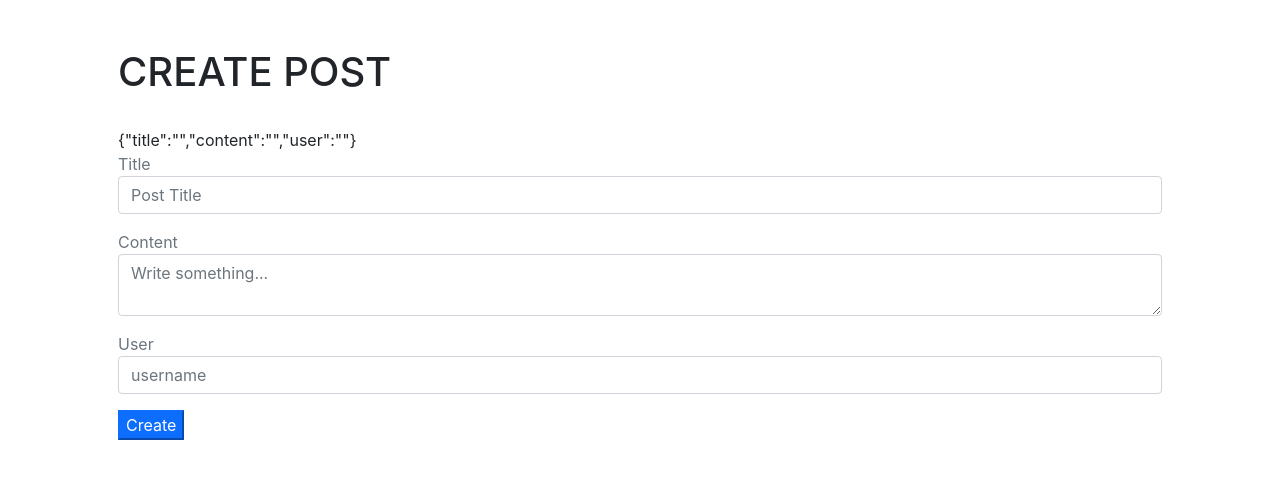
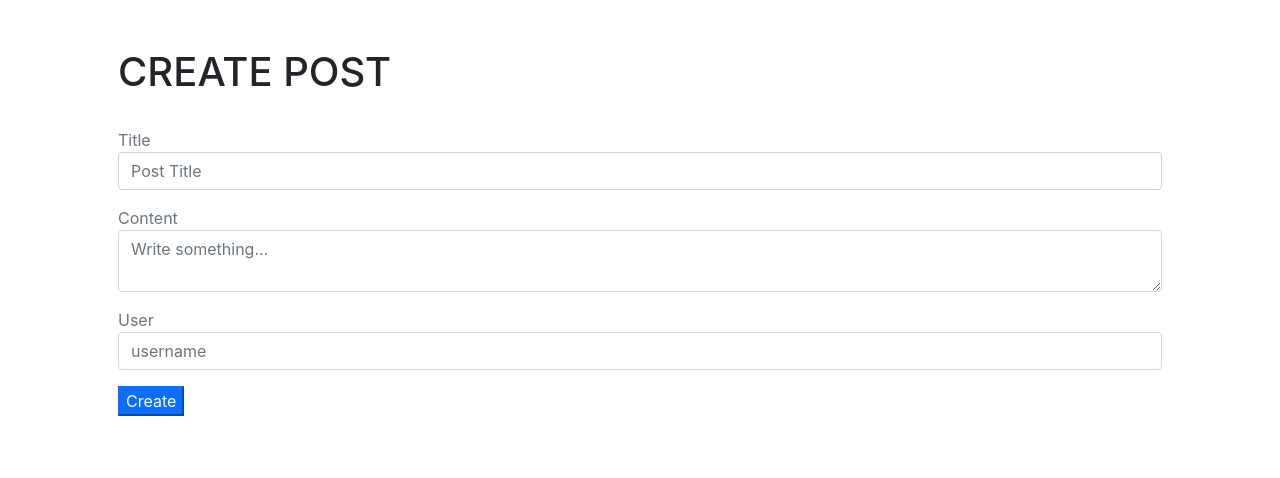
Before and after one commit to siddhiiguptaa/100DaysofCode, a React (Create React App) app in the folder DAY7/MERN_CRUD_app/client/: page /create in a window 1280 px wide. Shown: the top 478 px of the page. Built offline with nearby package versions, Linux system fonts and the light colour scheme.

Commit message:
update env variable backend

```diff
--- a/DAY7/MERN_CRUD_app/client/src/Create.js
+++ b/DAY7/MERN_CRUD_app/client/src/Create.js
@@ -26,8 +26,8 @@ export default function Create() {
             event.preventDefault()
         // console.table({title, content, user})
         axios
-            // .post(`${process.env.REACT_APP_API}/post`,
-            .post(`http://localhost:8000/api/post`,
+            .post(`${process.env.REACT_APP_API}/post`,
+            // .post(`http://localhost:8000/api/post`,
                     {title, content, user})
             .then(response => {
                 // to empty the state after submit
@@ -51,7 +51,8 @@ export default function Create() {
     <div className="container p-5">
       <h1>CREATE POST</h1>
       <br />
-      {JSON.stringify(state)}
+      {/* use the line below to check for the handle submit results */}
+      {/* {JSON.stringify(state)} */}
       <form onSubmit={handleSubmit}>
             <div className="form-group mb-3">
                 <label
```
